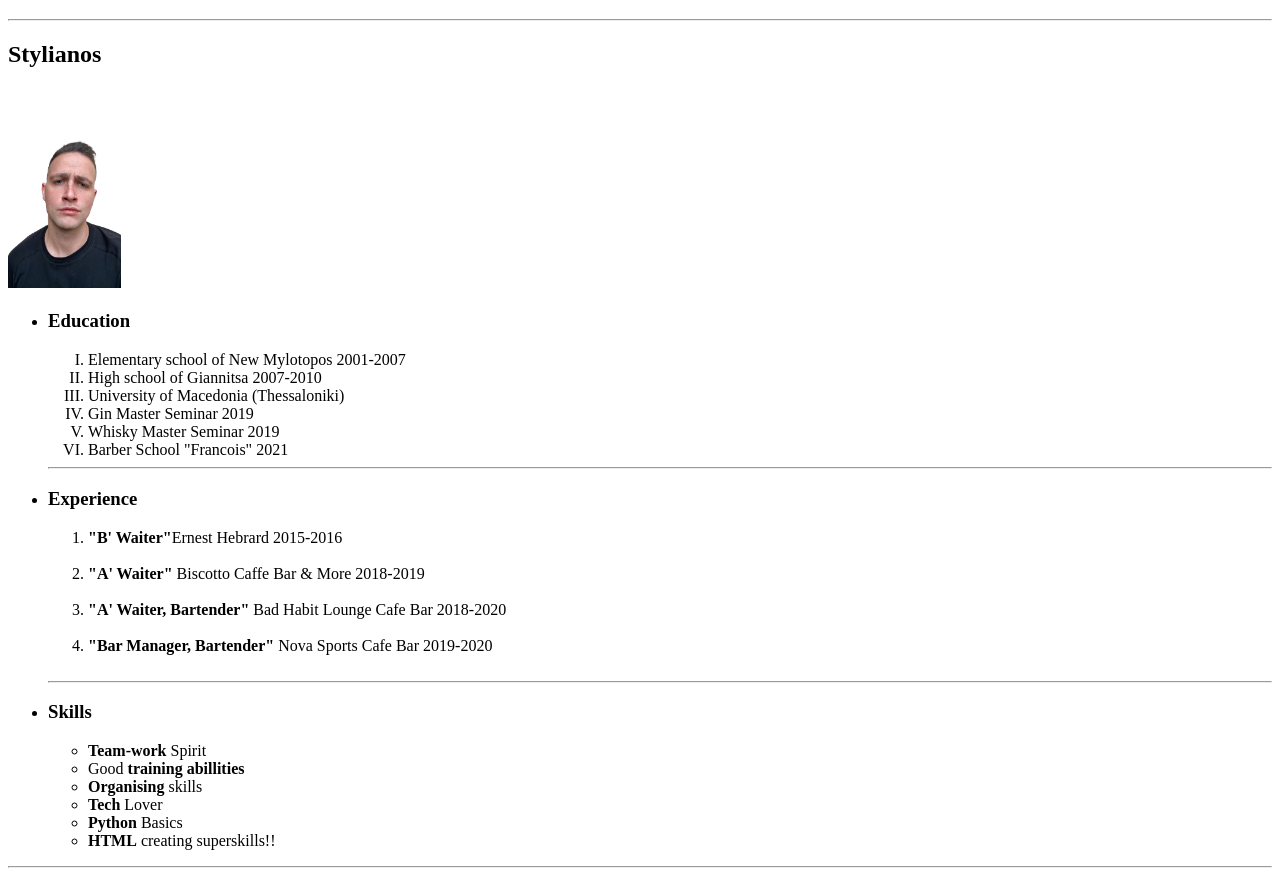
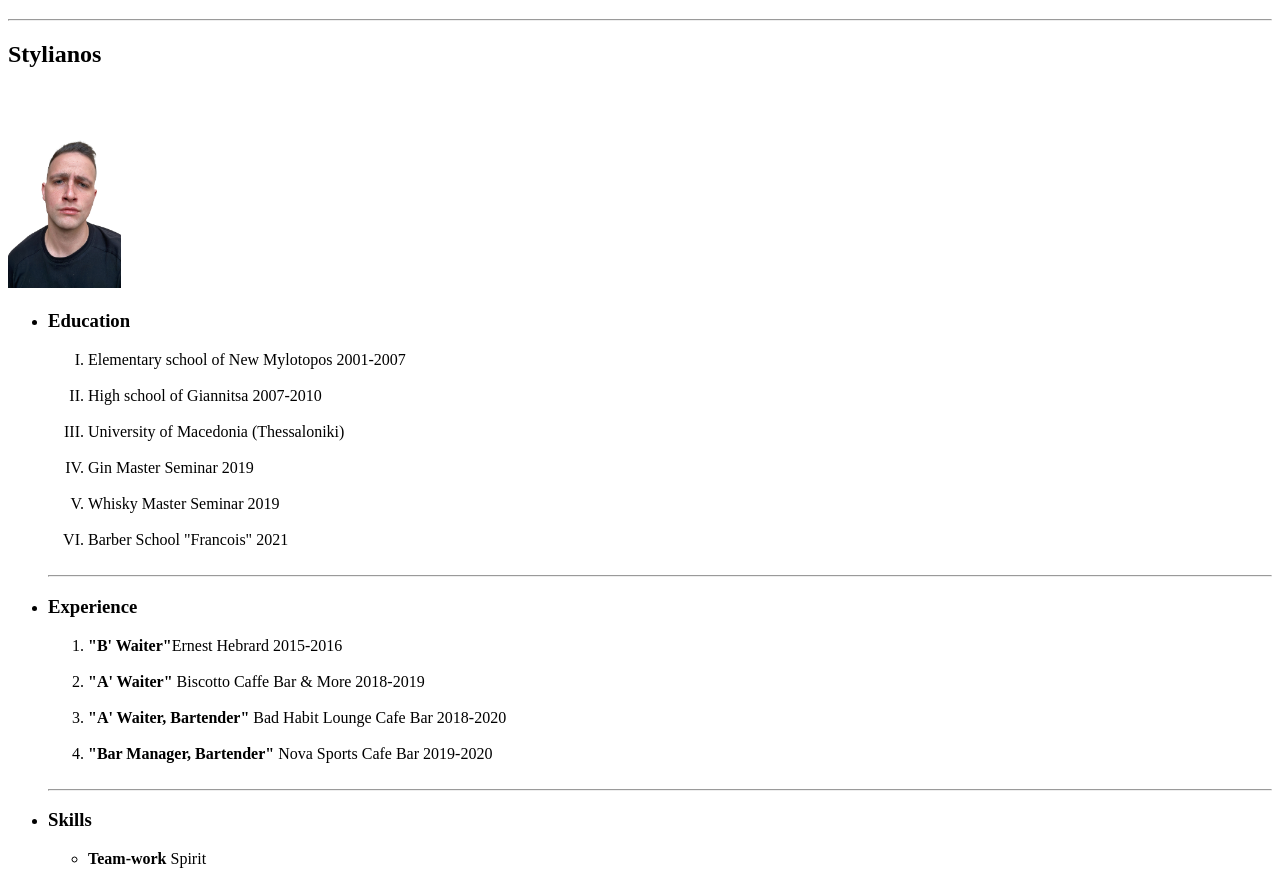
Before and after one commit to watermelon19/CV-HTML, a plain HTML site: page index.html in a window 1280 px wide. Shown: the part 61-944 px from the top of the page. Drawn offline with Linux system fonts and the light colour scheme.

Commit message:
Update index.html

```diff
--- a/index.html
+++ b/index.html
@@ -12,12 +12,12 @@
     <ul>
         <li><h3>Education</h3>
             <ol type="I">
-                <li>Elementary school of New Mylotopos 2001-2007</li>
-                <li>High school of Giannitsa 2007-2010</li>
-                <li>University of Macedonia (Thessaloniki)</li>
-                <li>Gin Master Seminar 2019</li>
-                <li>Whisky Master Seminar 2019</li>
-                <li>Barber School "Francois" 2021</li>
+                <li>Elementary school of New Mylotopos 2001-2007</li> <br />
+                <li>High school of Giannitsa 2007-2010</li> <br />
+                <li>University of Macedonia (Thessaloniki)</li> <br />
+                <li>Gin Master Seminar 2019</li> <br />
+                <li>Whisky Master Seminar 2019</li> <br />
+                <li>Barber School "Francois" 2021</li> <br />
             </ol>
         </li>
         <hr />
@@ -33,12 +33,12 @@
 
         <li><h3>Skills</h3>
             <ul>
-                <li><b>Team-work</b> Spirit</li>
-                <li>Good <b>training abillities</b></li>
-                <li><b>Organising</b> skills</li>
-                <li><b>Tech</b> Lover </li>
-                <li><b>Python</b> Basics</li>
-                <li><b>HTML</b> creating superskills!!</li>
+                <li><b>Team-work</b> Spirit</li> <br />
+                <li>Good <b>training abillities</b></li> <br />
+                <li><b>Organising</b> skills</li> <br />
+                <li><b>Tech</b> Lover </li> <br />
+                <li><b>Python</b> Basics</li> <br />
+                <li><b>HTML</b> creating superskills!!</li> <br />
             </ul>
 
         </li>
```
